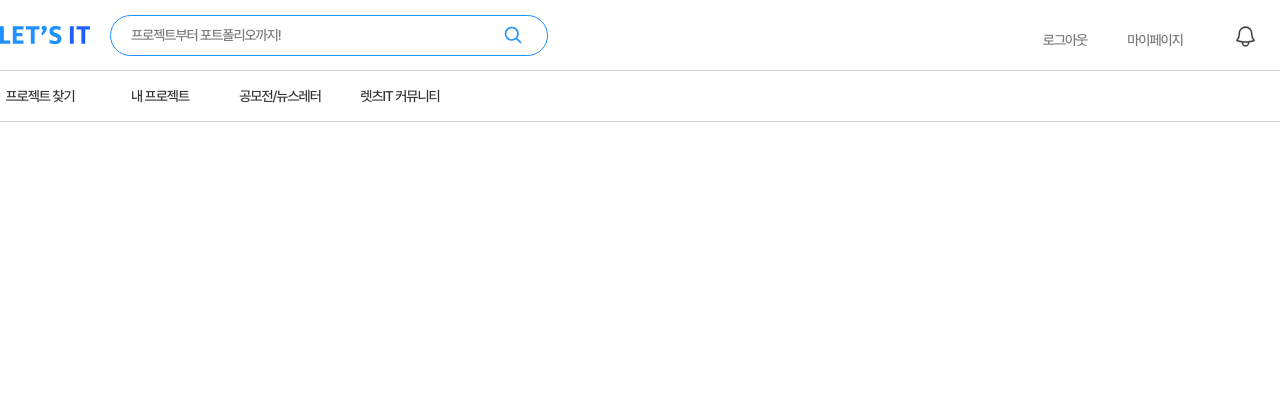
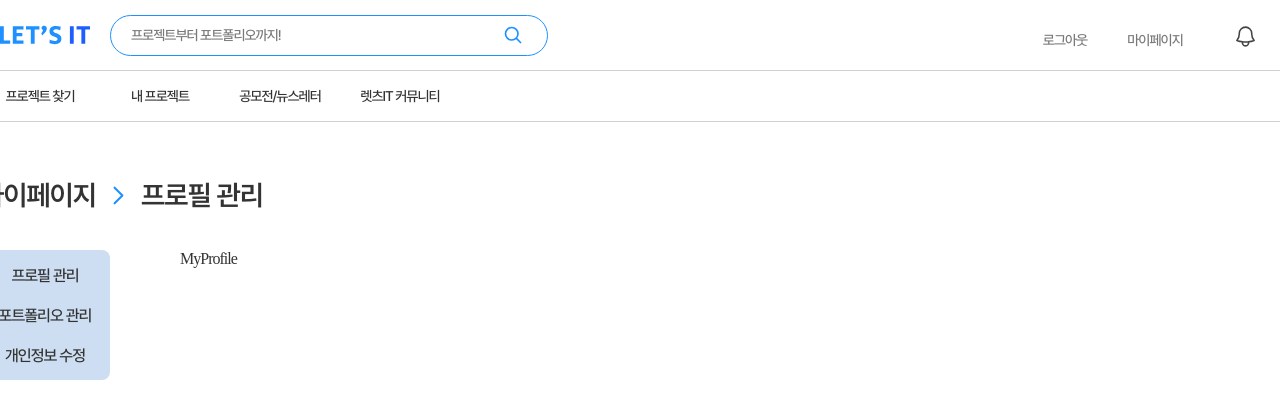
Before and after one commit to yezixx/SOLUX_LETS_IT_Frontend, a React (Vite) app: page / in a window 1280 px wide. Shown: the top 418 px of the page. Built offline with nearby package versions, Linux system fonts and the light colour scheme.

Commit message:
세부 CSS 수정

```diff
--- a/src/App.jsx
+++ b/src/App.jsx
@@ -1,10 +1,13 @@
 import styles from "./App.module.css";
 import Header from "./Components/Header/Header";
-
+import MyProfile from "./Screen/MyPage/Profil/MyProfile";
 function App() {
   return (
   <div className={styles.wrap}>
     <Header />
+    <div className={styles.main}>
+    <MyProfile /> {/*라우팅 시 outlet이 들어갈 부분*/}
+    </div>
   </div>
   )
 }
--- a/src/App.module.css
+++ b/src/App.module.css
@@ -1,4 +1,11 @@
 .wrap{
+    width: 100vw;
+    height: 100vh;
+    display: flex;
+    flex-direction: column;
+    justify-content: center;
+}
+.main{
     width: 100vw;
     height: 100vh;
     display: flex;
```
